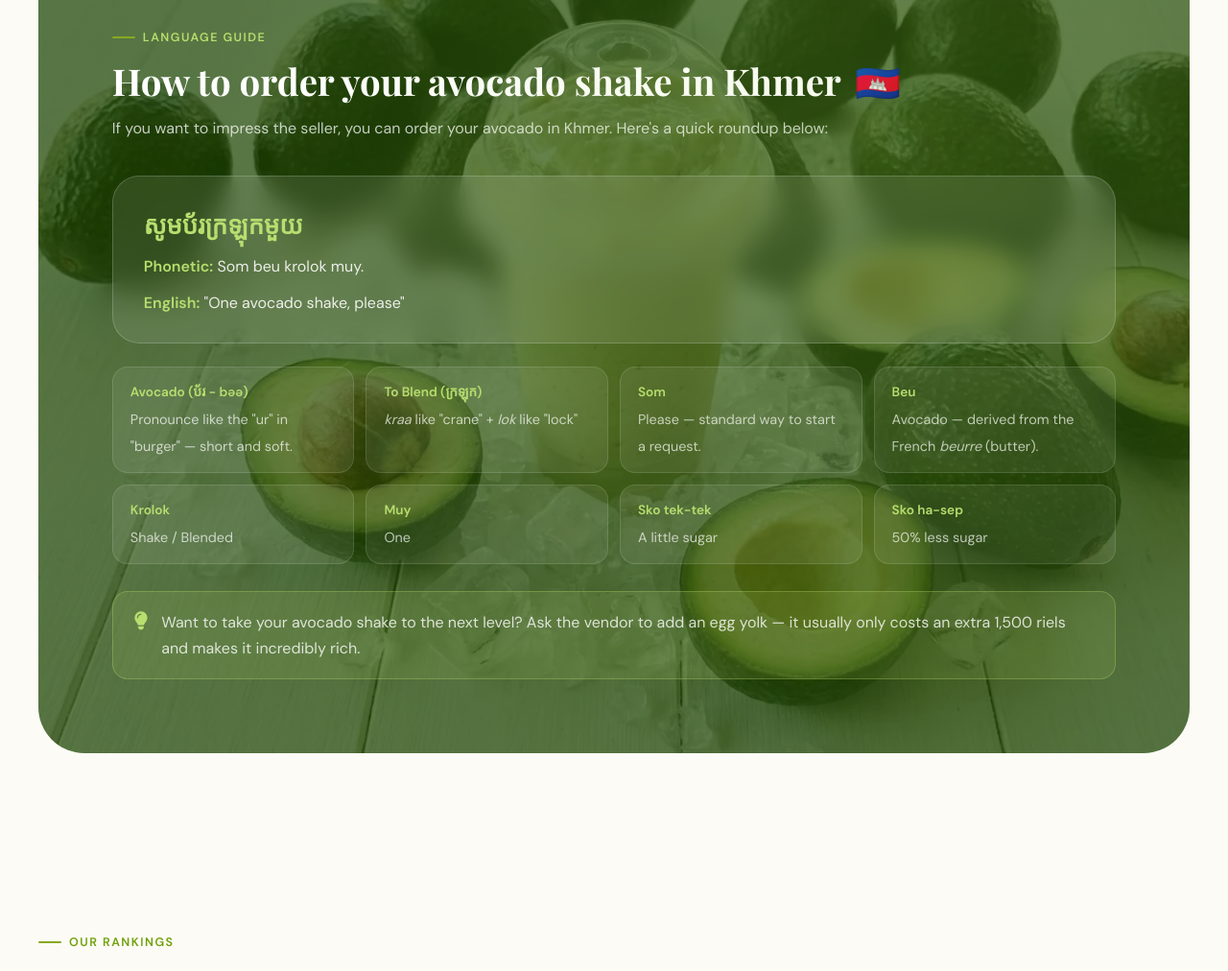
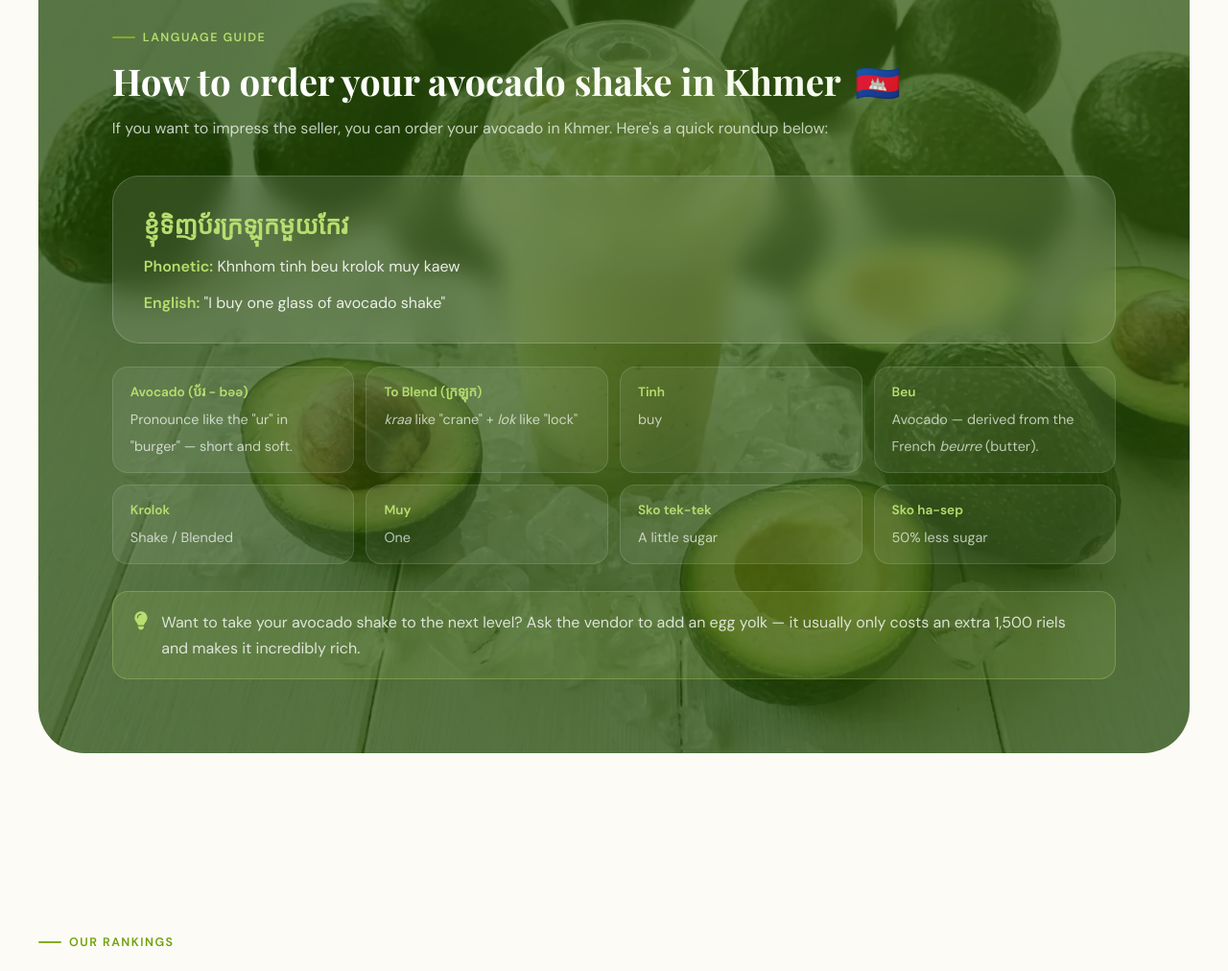
Before and after one commit to affordable-seo/avocado-shake-siem-reap, a plain HTML site: page index.html in a window 1280 px wide. Shown: the part 1661-2673 px from the top of the page at 96% size. Drawn offline with nearby package versions, Linux system fonts and the light colour scheme; a web font is replaced by a local one.

Commit message:
Update index.html

```diff
--- a/index.html
+++ b/index.html
@@ -1020,9 +1020,9 @@
                 <p>If you want to impress the seller, you can order your avocado in Khmer. Here's a quick roundup below:</p>
 
                 <div class="phrase-card">
-                    <p class="phrase-main">សូមប័រក្រឡុកមួយ</p>
-                    <p><span class="bold" style="color:var(--g200)">Phonetic:</span> Som beu krolok muy.</p>
-                    <p><span class="bold" style="color:var(--g200)">English:</span> "One avocado shake, please"</p>
+                    <p class="phrase-main">ខ្ញុំទិញប័រក្រឡុកមួយកែវ</p>
+                    <p><span class="bold" style="color:var(--g200)">Phonetic:</span> Khnhom tinh beu krolok muy kaew</p>
+                    <p><span class="bold" style="color:var(--g200)">English:</span> "I buy one glass of avocado shake"</p>
                 </div>
 
                 <div class="vocab-grid">
@@ -1035,8 +1035,8 @@
                         <span><em>kraa</em> like "crane" + <em>lok</em> like "lock"</span>
                     </div>
                     <div class="vocab-item">
-                        <strong>Som</strong>
-                        <span>Please — standard way to start a request.</span>
+                        <strong>Tinh</strong>
+                        <span>buy</span>
                     </div>
                     <div class="vocab-item">
                         <strong>Beu</strong>
```
